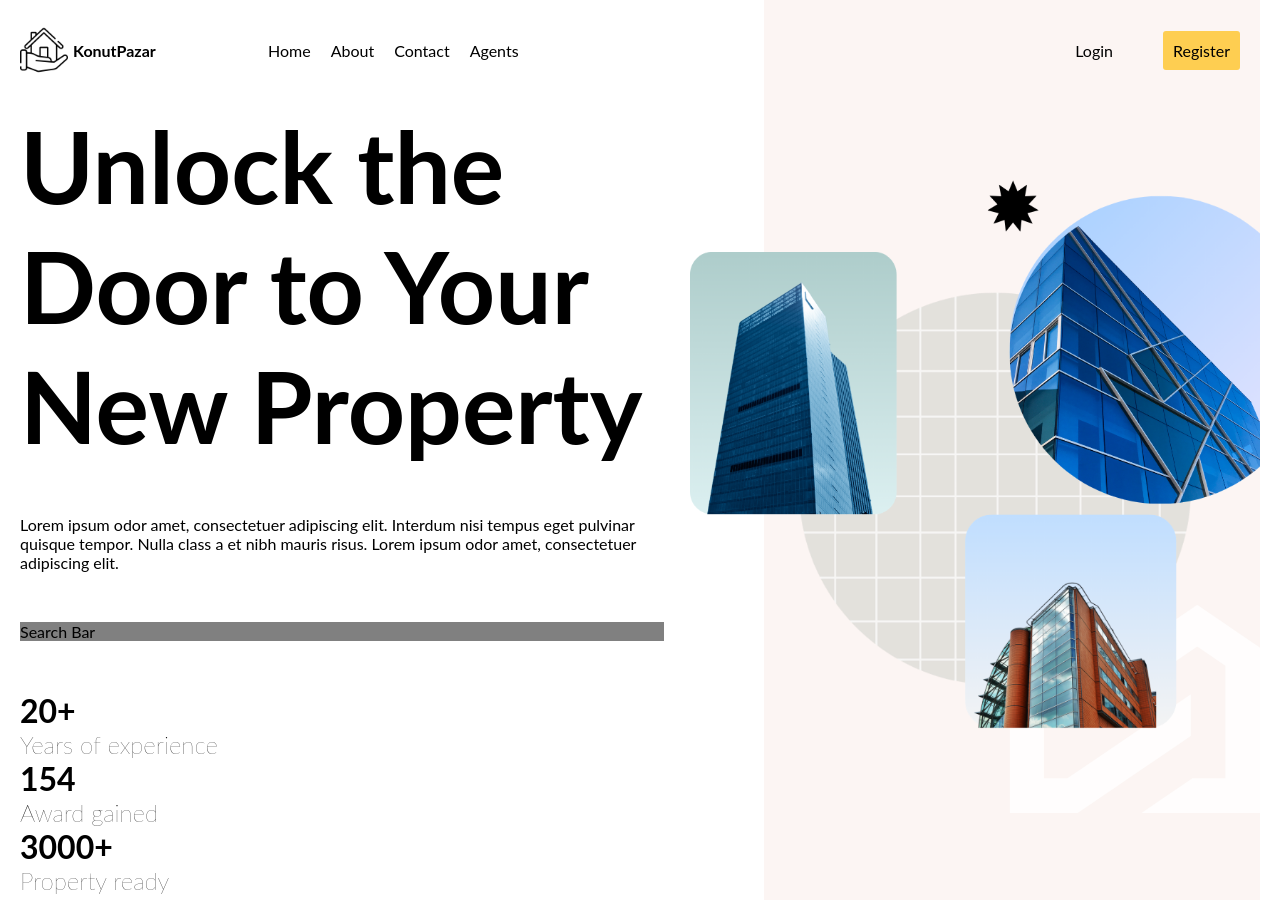
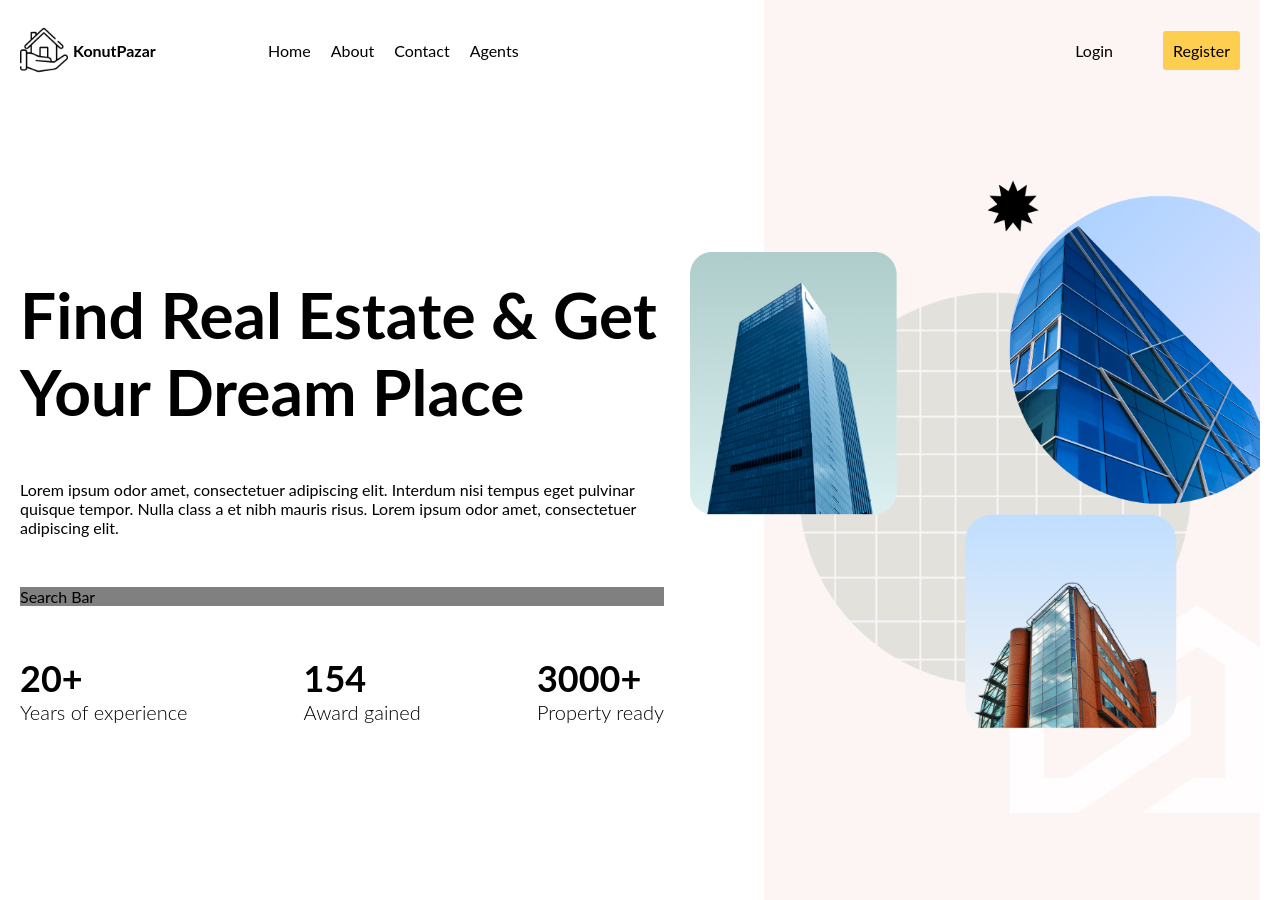
Before and after one commit to kobrak1/real-estate-app, a React (Vite) app in the folder client/: page / in a window 1280 px wide. Shown: the top 900 px of the page. Built offline with nearby package versions, Linux system fonts and the light colour scheme.

Commit message:
modified:

```diff
--- a/client/src/components/InfoBox/InfoBox.scss
+++ b/client/src/components/InfoBox/InfoBox.scss
@@ -2,7 +2,12 @@
   display: flex;
   flex-direction: column;
 
+  h1 {
+    font-size: 36px;
+  }
+
   h2 {
-    font-weight: 100;
+    font-size: 20px;
+    font-weight: 300;
   }
 }
--- a/client/src/pages/HomePage/HomePage.jsx
+++ b/client/src/pages/HomePage/HomePage.jsx
@@ -7,7 +7,7 @@ const HomePage = () => {
     <div className="homePage">
       <div className="textContainer">
         <div className="wrapper">
-          <h1 className="title">Unlock the Door to Your New Property</h1>
+          <h1 className="title">Find Real Estate & Get Your Dream Place</h1>
           <p>
             Lorem ipsum odor amet, consectetuer adipiscing elit. Interdum nisi
             tempus eget pulvinar quisque tempor. Nulla class a et nibh mauris
--- a/client/src/pages/HomePage/HomePage.scss
+++ b/client/src/pages/HomePage/HomePage.scss
@@ -14,12 +14,12 @@
       height: 100%;
 
       .title {
-        font-size: 100px;
+        font-size: 64px;
       }
 
       // boxes container with InfoBox components
       .boxes {
-        diplay: flex;
+        display: flex;
         justify-content: space-between;
       }
     }
```
